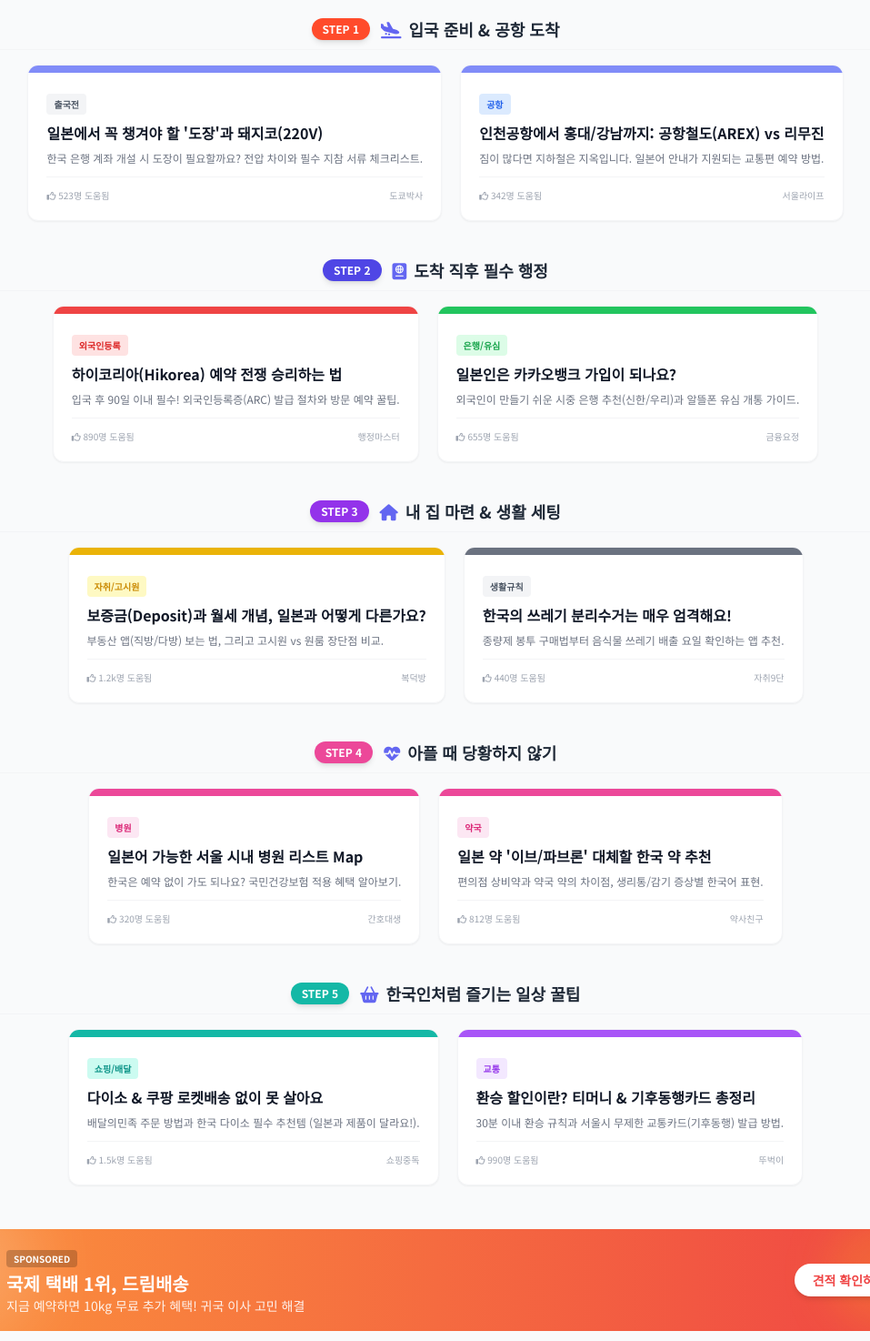
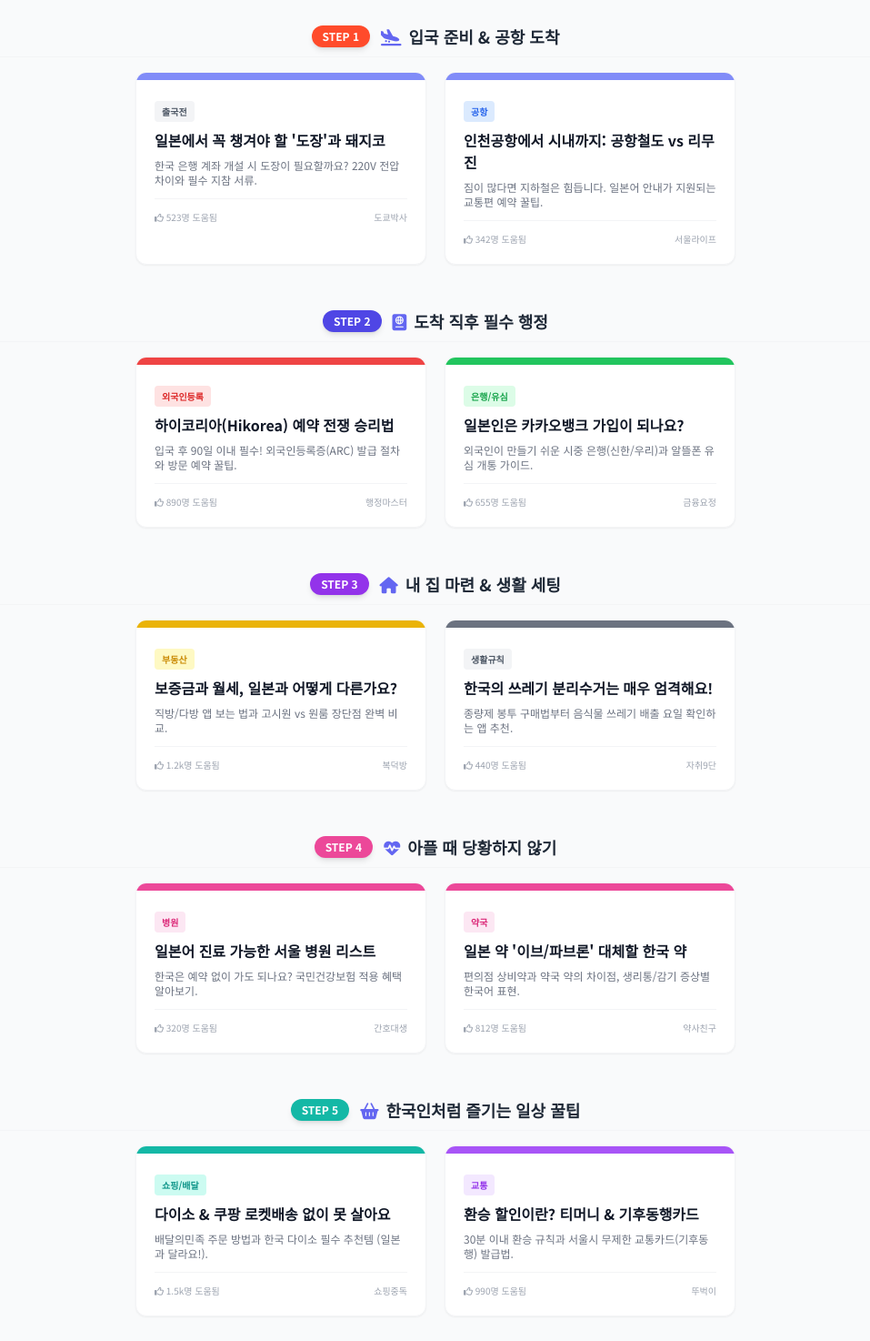
Before and after one commit to skwnddp/skwnddp.github.io, a plain HTML site: page index.html in a window 1280 px wide. Shown: the part 600-2074 px from the top of the page at 91% size, without its empty margins (161-1118 px from the left). Drawn offline with nearby package versions, Linux system fonts and the light colour scheme.

Commit message:
view-guide revise 2

```diff
--- a/index.html
+++ b/index.html
@@ -325,35 +325,37 @@
         <!-- === VIEW 1: STUDY ABROAD GUIDE (콘텐츠 대폭 추가) === -->
 <div id="view-info" class="block animate-fade-in">
 
-            <div class="mb-6 text-center">
+            <div class="flex flex-col items-center w-full">
+
+                <div class="mb-8 text-center max-w-2xl">
                     <h3 class="text-2xl font-bold text-gray-800 mb-2">🚀 한국 생활 A to Z 로드맵</h3>
                     <p class="text-gray-500 text-sm">인천공항 입국부터 완벽한 서울 살이 적응까지, 단계별 가이드를 확인하세요.</p>
                 </div>
 
-            <div class="mb-10">
+                <div class="mb-12 w-full max-w-5xl">
                     <div class="flex items-center justify-center gap-3 mb-4 border-b border-gray-100 pb-2">
                         <span class="bg-scope-start text-white text-xs font-bold px-3 py-1 rounded-full shadow-md">STEP 1</span>
                         <h4 class="text-lg font-bold text-gray-800"><i class="fas fa-plane-arrival text-indigo-500 mr-2"></i>입국 준비 & 공항 도착</h4>
                     </div>
                     <div class="flex flex-wrap justify-center gap-5">
-                    <article class="bg-white rounded-xl shadow-sm border border-gray-100 overflow-hidden hover:shadow-lg transition group cursor-pointer">
+                        <article class="w-full md:w-[320px] bg-white rounded-xl shadow-sm border border-gray-100 overflow-hidden hover:shadow-lg transition group cursor-pointer">
                             <div class="h-2 bg-indigo-400 w-full"></div>
                             <div class="p-5">
                                 <span class="px-2 py-1 bg-gray-100 text-gray-600 text-[10px] font-bold rounded mb-2 inline-block">출국전</span>
-                            <h4 class="text-base font-bold text-gray-900 mb-2 group-hover:text-indigo-600 transition">일본에서 꼭 챙겨야 할 '도장'과 돼지코(220V)</h4>
-                            <p class="text-xs text-gray-500 mb-3 line-clamp-2">한국 은행 계좌 개설 시 도장이 필요할까요? 전압 차이와 필수 지참 서류 체크리스트.</p>
+                                <h4 class="text-base font-bold text-gray-900 mb-2 group-hover:text-indigo-600 transition">일본에서 꼭 챙겨야 할 '도장'과 돼지코</h4>
+                                <p class="text-xs text-gray-500 mb-3 line-clamp-2">한국 은행 계좌 개설 시 도장이 필요할까요? 220V 전압 차이와 필수 지참 서류.</p>
                                 <div class="flex items-center justify-between text-[10px] text-gray-400 border-t border-gray-100 pt-3">
                                     <span><i class="far fa-thumbs-up"></i> 523명 도움됨</span>
                                     <span>도쿄박사</span>
                                 </div>
                             </div>
                         </article>
-                    <article class="bg-white rounded-xl shadow-sm border border-gray-100 overflow-hidden hover:shadow-lg transition group cursor-pointer">
+                        <article class="w-full md:w-[320px] bg-white rounded-xl shadow-sm border border-gray-100 overflow-hidden hover:shadow-lg transition group cursor-pointer">
                             <div class="h-2 bg-indigo-400 w-full"></div>
                             <div class="p-5">
                                 <span class="px-2 py-1 bg-blue-100 text-blue-600 text-[10px] font-bold rounded mb-2 inline-block">공항</span>
-                            <h4 class="text-base font-bold text-gray-900 mb-2 group-hover:text-indigo-600 transition">인천공항에서 홍대/강남까지: 공항철도(AREX) vs 리무진</h4>
-                            <p class="text-xs text-gray-500 mb-3 line-clamp-2">짐이 많다면 지하철은 지옥입니다. 일본어 안내가 지원되는 교통편 예약 방법.</p>
+                                <h4 class="text-base font-bold text-gray-900 mb-2 group-hover:text-indigo-600 transition">인천공항에서 시내까지: 공항철도 vs 리무진</h4>
+                                <p class="text-xs text-gray-500 mb-3 line-clamp-2">짐이 많다면 지하철은 힘듭니다. 일본어 안내가 지원되는 교통편 예약 꿀팁.</p>
                                 <div class="flex items-center justify-between text-[10px] text-gray-400 border-t border-gray-100 pt-3">
                                     <span><i class="far fa-thumbs-up"></i> 342명 도움됨</span>
                                     <span>서울라이프</span>
@@ -363,17 +365,17 @@
                     </div>
                 </div>
 
-            <div class="mb-10">
+                <div class="mb-12 w-full max-w-5xl">
                     <div class="flex items-center justify-center gap-3 mb-4 border-b border-gray-100 pb-2">
                         <span class="bg-indigo-600 text-white text-xs font-bold px-3 py-1 rounded-full shadow-md">STEP 2</span>
                         <h4 class="text-lg font-bold text-gray-800"><i class="fas fa-passport text-indigo-500 mr-2"></i>도착 직후 필수 행정</h4>
                     </div>
                     <div class="flex flex-wrap justify-center gap-5">
-                    <article class="bg-white rounded-xl shadow-sm border border-gray-100 overflow-hidden hover:shadow-lg transition group cursor-pointer">
+                        <article class="w-full md:w-[320px] bg-white rounded-xl shadow-sm border border-gray-100 overflow-hidden hover:shadow-lg transition group cursor-pointer">
                             <div class="h-2 bg-red-500 w-full"></div>
                             <div class="p-5">
                                 <span class="px-2 py-1 bg-red-100 text-red-600 text-[10px] font-bold rounded mb-2 inline-block">외국인등록</span>
-                            <h4 class="text-base font-bold text-gray-900 mb-2 group-hover:text-indigo-600 transition">하이코리아(Hikorea) 예약 전쟁 승리하는 법</h4>
+                                <h4 class="text-base font-bold text-gray-900 mb-2 group-hover:text-indigo-600 transition">하이코리아(Hikorea) 예약 전쟁 승리법</h4>
                                 <p class="text-xs text-gray-500 mb-3 line-clamp-2">입국 후 90일 이내 필수! 외국인등록증(ARC) 발급 절차와 방문 예약 꿀팁.</p>
                                 <div class="flex items-center justify-between text-[10px] text-gray-400 border-t border-gray-100 pt-3">
                                     <span><i class="far fa-thumbs-up"></i> 890명 도움됨</span>
@@ -381,12 +383,12 @@
                                 </div>
                             </div>
                         </article>
-                    <article class="bg-white rounded-xl shadow-sm border border-gray-100 overflow-hidden hover:shadow-lg transition group cursor-pointer">
+                        <article class="w-full md:w-[320px] bg-white rounded-xl shadow-sm border border-gray-100 overflow-hidden hover:shadow-lg transition group cursor-pointer">
                             <div class="h-2 bg-green-500 w-full"></div>
                             <div class="p-5">
                                 <span class="px-2 py-1 bg-green-100 text-green-600 text-[10px] font-bold rounded mb-2 inline-block">은행/유심</span>
                                 <h4 class="text-base font-bold text-gray-900 mb-2 group-hover:text-indigo-600 transition">일본인은 카카오뱅크 가입이 되나요?</h4>
-                            <p class="text-xs text-gray-500 mb-3 line-clamp-2">외국인이 만들기 쉬운 시중 은행 추천(신한/우리)과 알뜰폰 유심 개통 가이드.</p>
+                                <p class="text-xs text-gray-500 mb-3 line-clamp-2">외국인이 만들기 쉬운 시중 은행(신한/우리)과 알뜰폰 유심 개통 가이드.</p>
                                 <div class="flex items-center justify-between text-[10px] text-gray-400 border-t border-gray-100 pt-3">
                                     <span><i class="far fa-thumbs-up"></i> 655명 도움됨</span>
                                     <span>금융요정</span>
@@ -396,25 +398,25 @@
                     </div>
                 </div>
 
-            <div class="mb-10">
+                <div class="mb-12 w-full max-w-5xl">
                     <div class="flex items-center justify-center gap-3 mb-4 border-b border-gray-100 pb-2">
                         <span class="bg-purple-600 text-white text-xs font-bold px-3 py-1 rounded-full shadow-md">STEP 3</span>
                         <h4 class="text-lg font-bold text-gray-800"><i class="fas fa-home text-indigo-500 mr-2"></i>내 집 마련 & 생활 세팅</h4>
                     </div>
                     <div class="flex flex-wrap justify-center gap-5">
-                    <article class="bg-white rounded-xl shadow-sm border border-gray-100 overflow-hidden hover:shadow-lg transition group cursor-pointer">
+                        <article class="w-full md:w-[320px] bg-white rounded-xl shadow-sm border border-gray-100 overflow-hidden hover:shadow-lg transition group cursor-pointer">
                             <div class="h-2 bg-yellow-500 w-full"></div>
                             <div class="p-5">
-                            <span class="px-2 py-1 bg-yellow-100 text-yellow-600 text-[10px] font-bold rounded mb-2 inline-block">자취/고시원</span>
-                            <h4 class="text-base font-bold text-gray-900 mb-2 group-hover:text-indigo-600 transition">보증금(Deposit)과 월세 개념, 일본과 어떻게 다른가요?</h4>
-                            <p class="text-xs text-gray-500 mb-3 line-clamp-2">부동산 앱(직방/다방) 보는 법, 그리고 고시원 vs 원룸 장단점 비교.</p>
+                                <span class="px-2 py-1 bg-yellow-100 text-yellow-600 text-[10px] font-bold rounded mb-2 inline-block">부동산</span>
+                                <h4 class="text-base font-bold text-gray-900 mb-2 group-hover:text-indigo-600 transition">보증금과 월세, 일본과 어떻게 다른가요?</h4>
+                                <p class="text-xs text-gray-500 mb-3 line-clamp-2">직방/다방 앱 보는 법과 고시원 vs 원룸 장단점 완벽 비교.</p>
                                 <div class="flex items-center justify-between text-[10px] text-gray-400 border-t border-gray-100 pt-3">
                                     <span><i class="far fa-thumbs-up"></i> 1.2k명 도움됨</span>
                                     <span>복덕방</span>
                                 </div>
                             </div>
                         </article>
-                    <article class="bg-white rounded-xl shadow-sm border border-gray-100 overflow-hidden hover:shadow-lg transition group cursor-pointer">
+                        <article class="w-full md:w-[320px] bg-white rounded-xl shadow-sm border border-gray-100 overflow-hidden hover:shadow-lg transition group cursor-pointer">
                             <div class="h-2 bg-gray-500 w-full"></div>
                             <div class="p-5">
                                 <span class="px-2 py-1 bg-gray-100 text-gray-600 text-[10px] font-bold rounded mb-2 inline-block">생활규칙</span>
@@ -429,17 +431,17 @@
                     </div>
                 </div>
 
-            <div class="mb-10">
+                <div class="mb-12 w-full max-w-5xl">
                     <div class="flex items-center justify-center gap-3 mb-4 border-b border-gray-100 pb-2">
                         <span class="bg-pink-500 text-white text-xs font-bold px-3 py-1 rounded-full shadow-md">STEP 4</span>
                         <h4 class="text-lg font-bold text-gray-800"><i class="fas fa-heartbeat text-indigo-500 mr-2"></i>아플 때 당황하지 않기</h4>
                     </div>
                     <div class="flex flex-wrap justify-center gap-5">
-                    <article class="bg-white rounded-xl shadow-sm border border-gray-100 overflow-hidden hover:shadow-lg transition group cursor-pointer">
+                        <article class="w-full md:w-[320px] bg-white rounded-xl shadow-sm border border-gray-100 overflow-hidden hover:shadow-lg transition group cursor-pointer">
                             <div class="h-2 bg-pink-500 w-full"></div>
                             <div class="p-5">
                                 <span class="px-2 py-1 bg-pink-100 text-pink-600 text-[10px] font-bold rounded mb-2 inline-block">병원</span>
-                            <h4 class="text-base font-bold text-gray-900 mb-2 group-hover:text-indigo-600 transition">일본어 가능한 서울 시내 병원 리스트 Map</h4>
+                                <h4 class="text-base font-bold text-gray-900 mb-2 group-hover:text-indigo-600 transition">일본어 진료 가능한 서울 병원 리스트</h4>
                                 <p class="text-xs text-gray-500 mb-3 line-clamp-2">한국은 예약 없이 가도 되나요? 국민건강보험 적용 혜택 알아보기.</p>
                                 <div class="flex items-center justify-between text-[10px] text-gray-400 border-t border-gray-100 pt-3">
                                     <span><i class="far fa-thumbs-up"></i> 320명 도움됨</span>
@@ -447,11 +449,11 @@
                                 </div>
                             </div>
                         </article>
-                    <article class="bg-white rounded-xl shadow-sm border border-gray-100 overflow-hidden hover:shadow-lg transition group cursor-pointer">
+                        <article class="w-full md:w-[320px] bg-white rounded-xl shadow-sm border border-gray-100 overflow-hidden hover:shadow-lg transition group cursor-pointer">
                             <div class="h-2 bg-pink-500 w-full"></div>
                             <div class="p-5">
                                 <span class="px-2 py-1 bg-pink-100 text-pink-600 text-[10px] font-bold rounded mb-2 inline-block">약국</span>
-                            <h4 class="text-base font-bold text-gray-900 mb-2 group-hover:text-indigo-600 transition">일본 약 '이브/파브론' 대체할 한국 약 추천</h4>
+                                <h4 class="text-base font-bold text-gray-900 mb-2 group-hover:text-indigo-600 transition">일본 약 '이브/파브론' 대체할 한국 약</h4>
                                 <p class="text-xs text-gray-500 mb-3 line-clamp-2">편의점 상비약과 약국 약의 차이점, 생리통/감기 증상별 한국어 표현.</p>
                                 <div class="flex items-center justify-between text-[10px] text-gray-400 border-t border-gray-100 pt-3">
                                     <span><i class="far fa-thumbs-up"></i> 812명 도움됨</span>
@@ -462,30 +464,30 @@
                     </div>
                 </div>
 
-            <div class="mb-6">
+                <div class="mb-6 w-full max-w-5xl">
                     <div class="flex items-center justify-center gap-3 mb-4 border-b border-gray-100 pb-2">
                         <span class="bg-teal-500 text-white text-xs font-bold px-3 py-1 rounded-full shadow-md">STEP 5</span>
                         <h4 class="text-lg font-bold text-gray-800"><i class="fas fa-shopping-basket text-indigo-500 mr-2"></i>한국인처럼 즐기는 일상 꿀팁</h4>
                     </div>
                     <div class="flex flex-wrap justify-center gap-5">
-                     <article class="bg-white rounded-xl shadow-sm border border-gray-100 overflow-hidden hover:shadow-lg transition group cursor-pointer">
+                        <article class="w-full md:w-[320px] bg-white rounded-xl shadow-sm border border-gray-100 overflow-hidden hover:shadow-lg transition group cursor-pointer">
                             <div class="h-2 bg-teal-500 w-full"></div>
                             <div class="p-5">
                                 <span class="px-2 py-1 bg-teal-100 text-teal-600 text-[10px] font-bold rounded mb-2 inline-block">쇼핑/배달</span>
                                 <h4 class="text-base font-bold text-gray-900 mb-2 group-hover:text-indigo-600 transition">다이소 & 쿠팡 로켓배송 없이 못 살아요</h4>
-                            <p class="text-xs text-gray-500 mb-3 line-clamp-2">배달의민족 주문 방법과 한국 다이소 필수 추천템 (일본과 제품이 달라요!).</p>
+                                <p class="text-xs text-gray-500 mb-3 line-clamp-2">배달의민족 주문 방법과 한국 다이소 필수 추천템 (일본과 달라요!).</p>
                                 <div class="flex items-center justify-between text-[10px] text-gray-400 border-t border-gray-100 pt-3">
                                     <span><i class="far fa-thumbs-up"></i> 1.5k명 도움됨</span>
                                     <span>쇼핑중독</span>
                                 </div>
                             </div>
                         </article>
-                    <article class="bg-white rounded-xl shadow-sm border border-gray-100 overflow-hidden hover:shadow-lg transition group cursor-pointer">
+                        <article class="w-full md:w-[320px] bg-white rounded-xl shadow-sm border border-gray-100 overflow-hidden hover:shadow-lg transition group cursor-pointer">
                             <div class="h-2 bg-purple-500 w-full"></div>
                             <div class="p-5">
                                 <span class="px-2 py-1 bg-purple-100 text-purple-600 text-[10px] font-bold rounded mb-2 inline-block">교통</span>
-                            <h4 class="text-base font-bold text-gray-900 mb-2 group-hover:text-indigo-600 transition">환승 할인이란? 티머니 & 기후동행카드 총정리</h4>
-                            <p class="text-xs text-gray-500 mb-3 line-clamp-2">30분 이내 환승 규칙과 서울시 무제한 교통카드(기후동행) 발급 방법.</p>
+                                <h4 class="text-base font-bold text-gray-900 mb-2 group-hover:text-indigo-600 transition">환승 할인이란? 티머니 & 기후동행카드</h4>
+                                <p class="text-xs text-gray-500 mb-3 line-clamp-2">30분 이내 환승 규칙과 서울시 무제한 교통카드(기후동행) 발급법.</p>
                                 <div class="flex items-center justify-between text-[10px] text-gray-400 border-t border-gray-100 pt-3">
                                     <span><i class="far fa-thumbs-up"></i> 990명 도움됨</span>
                                     <span>뚜벅이</span>
@@ -495,7 +497,7 @@
                     </div>
                 </div>
 
-        </div>
+            </div> </div>
 
         <!-- === VIEW 2: COMMUNITY (구분 기능 추가 및 콘텐츠 확장) === -->
         <div id="view-community" class="hidden animate-fade-in">
```
Lines whose indentation alone changed are shown as unchanged.
